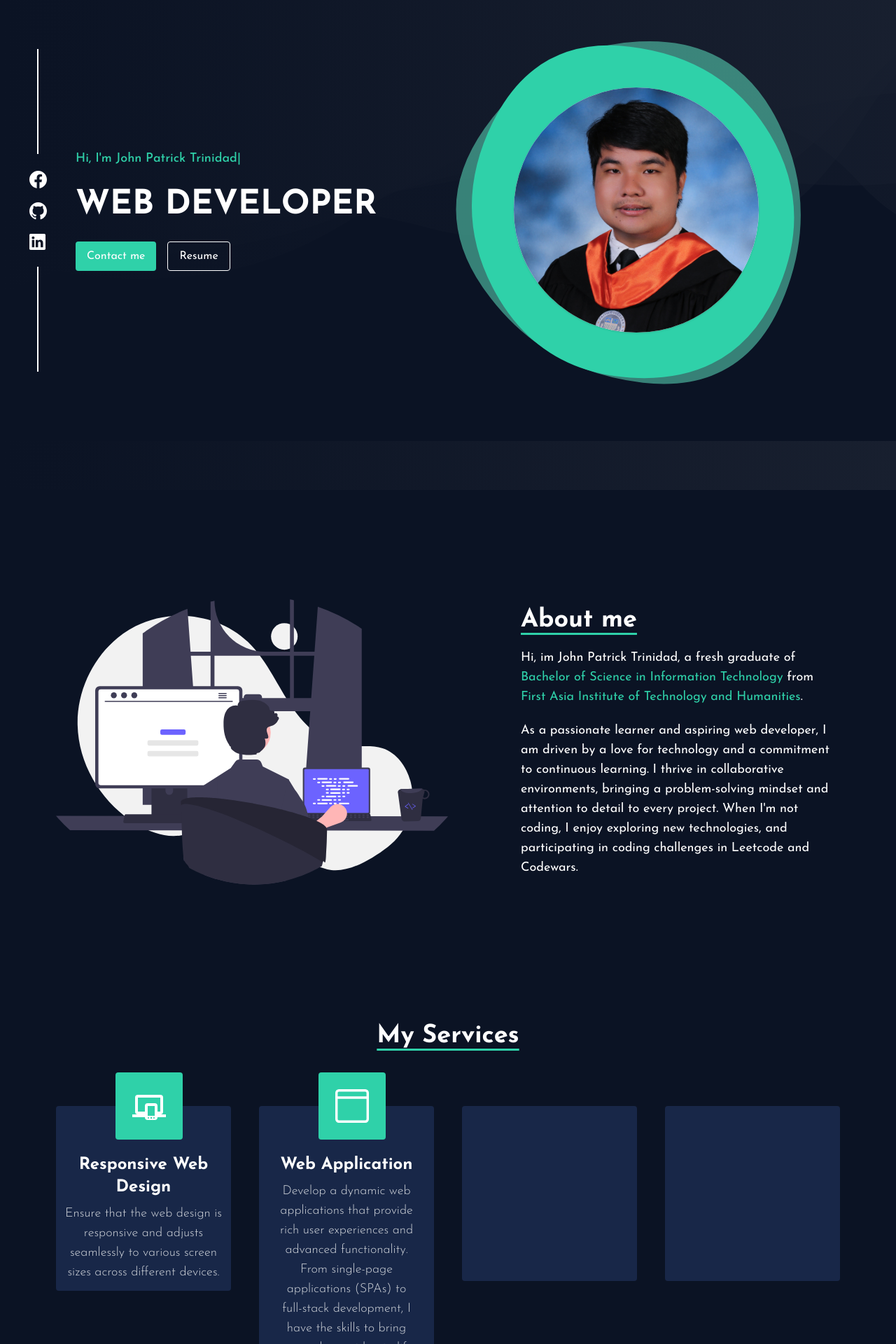
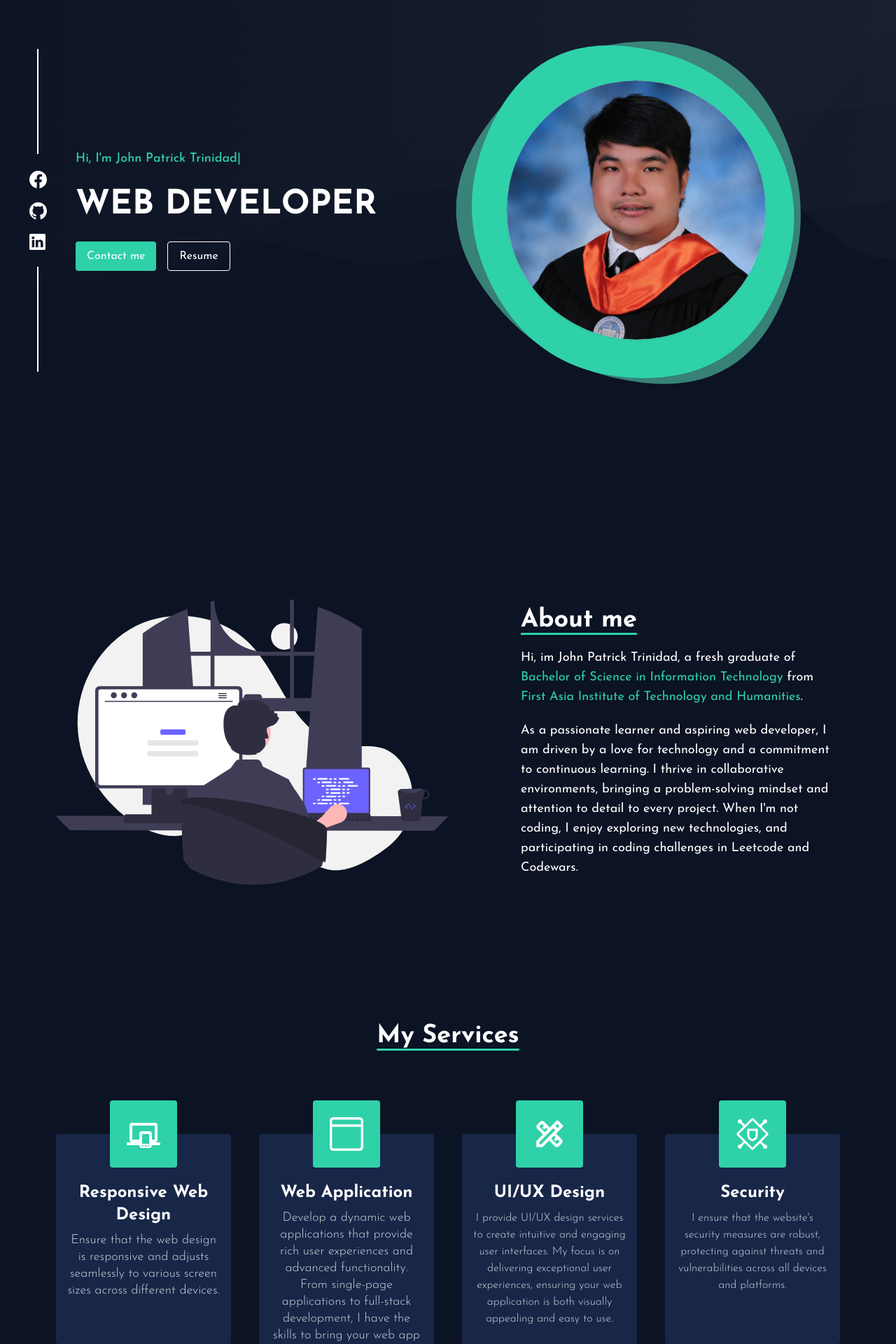
Before and after one commit to TrinidadPatrick/Patrick, a React (Vite) app: page / in a window 1280 px wide. Shown: the part 100-2020 px from the top of the page at 70% size. Built offline with nearby package versions, Linux system fonts and the light colour scheme.

Commit message:
services section finished

```diff
--- a/index.html
+++ b/index.html
@@ -6,7 +6,7 @@
     <meta name="viewport" content="width=device-width, initial-scale=1.0" />
     <title>Patrick Trinidad</title>
   </head>
-  <body>
+  <body class="bg-themeBlue">
     <div id="root"></div>
     <script type="module" src="/src/main.jsx"></script>
   </body>
--- a/package.json
+++ b/package.json
@@ -10,6 +10,7 @@
     "preview": "vite preview"
   },
   "dependencies": {
+    "aos": "^2.3.4",
     "react": "^18.3.1",
     "react-dom": "^18.3.1",
     "react-icons": "^5.2.1",
--- a/src/App.jsx
+++ b/src/App.jsx
@@ -11,7 +11,7 @@ import Projects from './Components/Projects'
 function App() {
 
   return (
-    <div className='App relative '>
+    <div className='App relative overflow-x-hidden flex flex-col items-center w-full max-w-[1920px] mx-auto bg-themeBlue '>
       <Header />
 
       <main className='flex flex-col'>
--- a/src/Components/AboutMe.jsx
+++ b/src/Components/AboutMe.jsx
@@ -1,16 +1,41 @@
-import React from 'react'
+import React, { useEffect, useState } from 'react'
 import aboutMe from '../Utilities/Images/AboutMeImage.svg'
+import AOS from 'aos'
+import 'aos/dist/aos.css';
 
 const AboutMe = () => {
+  const [isMobile, setIsMobile] = useState(false);
+
+  useEffect(()=>{
+    AOS.init({
+        duration : 500,
+        easing : "ease-in-out-cubic",
+    })
+
+    const handleResize = () => {
+      setIsMobile(window.innerWidth < 768); // Adjust this value based on your needs
+    };
+
+    handleResize(); // Check the initial screen size
+    window.addEventListener('resize', handleResize);
+
+    return () => {
+      window.removeEventListener('resize', handleResize);
+    };
+
+
+  },[])
+
+
   return (
-    <div className='w-full flex lg:gap-10 justify-center items-center h-full py-20 bg-themeBlue text-white px-10 lg:px-20'>
+    <div className='w-full max-w-[1920px] mx-auto flex lg:gap-10 justify-center items-center h-full py-20 bg-themeBlue text-white px-10 lg:px-20'>
 
       {/* Left Section */}
-      <div className='hidden md:flex w-72 h-72 semiMd:w-80 semiMd:h-80 lg:w-96 lg:h-96 xl:w-[35rem] xl:h-[35rem]  justify-center '>
+      <div data-aos={isMobile ? '' : 'zoom-in'} className='hidden md:flex w-72 h-72 semiMd:w-80 semiMd:h-80 lg:w-96 lg:h-96 xl:w-[35rem] xl:h-[35rem]  justify-center '>
         <img className='' src={aboutMe} alt="about me" />
       </div>
 
-      <div className='flex-1 md:ps-16 '>
+      <div data-aos={isMobile ? '' : 'zoom-in-left'} className='flex-1 md:ps-16 '>
         <h1 style={{textDecorationColor : '#2FD1A9'}} className='text-2xl xl:text-4xl font-bold underline underline-offset-[9px]'>About me</h1>
         <p className='text-xl md:text-sm lg:text-[1rem] xl:text-lg mt-5'>Hi, im John Patrick Trinidad, a fresh graduate of <span className='text-themeGreen'>Bachelor of Science in Information Technology</span> from
         <span className='text-themeGreen'> First Asia Institute of Technology and Humanities</span>.
--- a/src/Components/Introduction.jsx
+++ b/src/Components/Introduction.jsx
@@ -11,7 +11,8 @@ const Introduction = () => {
 
 
   return (
-    <div style={{ backgroundImage: `url(${HomeBG})`}} className='w-full h-screen   flex gap-10 items-center px-10 py-20'>
+    <main className=''>
+    <div style={{ backgroundImage: `url(${HomeBG})`, backgroundRepeat : 'no-repeat', backgroundPosition : 'top', backgroundSize : 'cover'}} className='max-w-[1920px] mx-auto bg-black origin-top bg-center h-screen max-h-[1080px] flex gap-10 items-center px-10 py-20'>
         {/* Links sections Facebook, Github, and LinkedIn */}
         <div className='hidden sm:flex w-7 gap-6 items-center flex-col py-10'>
             {/* Line 1 */}
@@ -46,17 +47,18 @@ const Introduction = () => {
 
         {/* My Image */}
         <div className='hidden lg:flex flex-1 h-full justify-center items-center relative'>
-            <div className='flex-1 h-full flex absolute justify-center'>
+            <div className='flex-1 h-full max-h-[700px] flex absolute justify-center'>
                 <img src={Blob1} />
             </div>
-            <div className='flex-1 h-full flex justify-center absolute '>
+            <div className='flex-1 h-full flex max-h-[700px] justify-center absolute '>
                 <img src={Blob2}  />
             </div>
-            <div className=' w-[300px] xl:w-[350px] rounded-full aspect-square bg-white overflow-hidden shadow z-20'>
+            <div className=' w-[300px] xl:w-[370px] max-h-[700px] rounded-full aspect-square bg-white overflow-hidden shadow z-20'>
                 <img src={Profile} alt='profile' />
             </div>
         </div>
     </div>
+    </main>
   )
 }
 
--- a/src/Components/Services.jsx
+++ b/src/Components/Services.jsx
@@ -1,30 +1,57 @@
-import React from 'react'
+import React, { useEffect } from 'react'
+import { MdOutlineDesignServices } from "react-icons/md";
+import AOS from 'aos'
+import 'aos/dist/aos.css';
+import WindowSizeProvider from './WindowSizeProvider';
 
 const Services = () => {
+  const {size} = WindowSizeProvider()
+
+  useEffect(()=>{
+    AOS.init({
+        duration : 400,
+        easing : "ease-in-out-cubic"
+    })
+  },[])
+
   return (
     <div className='w-full h-full flex flex-col items-center gap-20 bg-themeBlue text-white py-10 '>
       <h1 style={{textDecorationColor : '#2FD1A9'}} className='text-2xl xl:text-4xl font-bold underline underline-offset-[9px]'>My Services</h1>
 
       {/* Service List */}
-      <div className='grid grid-cols-4 gap-10 w-full px-20'>
+      <div data-aos="zoom-out"  className='flex flex-wrap mt-10 gap-16 justify-center semiMd:grid semiSm:grid-cols-2 semiMd:grid-cols-4 semiMd:gap-5 xl:gap-10 w-full px-10 xl:px-20'>
 
-        <div className='bg-themeBlueLight py-3 px-3 flex flex-col rounded aspect-square relative'>
-          <div className=' w-24  aspect-square bg-themeGreen rounded absolute mx-auto -top-12 left-[34%] flex items-center justify-center'>
-          <svg xmlns="http://www.w3.org/2000/svg" width="3rem" height="3rem" viewBox="0 0 24 24"><path fill="#FFFFFF" d="M4 6v10h5v-4a2 2 0 0 1 2-2h5a2 2 0 0 1 2 2v4h2V6zM0 20v-2h4a2 2 0 0 1-2-2V6a2 2 0 0 1 2-2h16a2 2 0 0 1 2 2v10a2 2 0 0 1-2 2h4v2h-6a2 2 0 0 1-2 2h-5a2 2 0 0 1-2-2zm11.5 0a.5.5 0 0 0-.5.5a.5.5 0 0 0 .5.5a.5.5 0 0 0 .5-.5a.5.5 0 0 0-.5-.5m4 0a.5.5 0 0 0-.5.5a.5.5 0 0 0 .5.5a.5.5 0 0 0 .5-.5a.5.5 0 0 0-.5-.5M13 20v1h1v-1zm-2-8v7h5v-7z"/></svg>
+        <div className='bg-themeBlueLight w-[300px] h-[250px] xl:h-[300px] semiMd:w-full serviceBoxShadow py-3 px-3 lg:px-4 flex flex-col rounded semiMd:aspect-square relative'>
+          <div className=' w-[4.5rem] lg:w-20 xl:w-24  aspect-square bg-themeGreen rounded absolute mx-auto -top-10 lg:-top-12 left-[50%] -translate-x-[50%] flex items-center justify-center'>
+          <svg xmlns="http://www.w3.org/2000/svg" width={`${size.width <= 1023 ? '2.5rem' : '3rem'}`} height={`${size.width <= 1023 ? '2.5rem' : '3rem'}`} viewBox="0 0 24 24"><path fill="#FFFFFF" d="M4 6v10h5v-4a2 2 0 0 1 2-2h5a2 2 0 0 1 2 2v4h2V6zM0 20v-2h4a2 2 0 0 1-2-2V6a2 2 0 0 1 2-2h16a2 2 0 0 1 2 2v10a2 2 0 0 1-2 2h4v2h-6a2 2 0 0 1-2 2h-5a2 2 0 0 1-2-2zm11.5 0a.5.5 0 0 0-.5.5a.5.5 0 0 0 .5.5a.5.5 0 0 0 .5-.5a.5.5 0 0 0-.5-.5m4 0a.5.5 0 0 0-.5.5a.5.5 0 0 0 .5.5a.5.5 0 0 0 .5-.5a.5.5 0 0 0-.5-.5M13 20v1h1v-1zm-2-8v7h5v-7z"/></svg>
           </div>
-          <h2 className='text-center text-white text-2xl font-bold mt-14'>Responsive Web Design</h2>
-          <p className='text-lg text-center font-[300] text-gray-300 mt-2'>Ensure that the web design is responsive and adjusts seamlessly to various screen sizes across different devices.</p>
+          <h2 className='text-center text-white text-xl semiMd:text-lg xl:text-2xl font-bold mt-10 semiMd:mt-9 lg:mt-7 xl:mt-14'>Responsive Web Design</h2>
+          <p className='text-base semiMd:text-sm lg:text-sm xl:text-lg leading-5 semiMd:leading-4 xl:leading-6 text-center font-[300] text-gray-300 mt-2 xl:mt-2'>Ensure that the web design is responsive and adjusts seamlessly to various screen sizes across different devices.</p>
         </div>
 
-        <div className='bg-themeBlueLight py-3 px-6 flex flex-col rounded aspect-square relative'>
-          <div className=' w-24  aspect-square bg-themeGreen rounded absolute mx-auto -top-12 left-[34%] flex items-center justify-center'>
-          <svg xmlns="http://www.w3.org/2000/svg" width="3em" height="3em" viewBox="0 0 14 14"><path fill="none" stroke="#FFFFFF" stroke-linecap="round" stroke-linejoin="round" d="M.5 3.494h13M12.5.5h-11a1 1 0 0 0-1 1v11a1 1 0 0 0 1 1h11a1 1 0 0 0 1-1v-11a1 1 0 0 0-1-1"/></svg>
+        <div className='bg-themeBlueLight w-[300px] h-[250px] xl:h-[300px] semiMd:w-full serviceBoxShadow py-3 px-3 lg:px-4 flex flex-col rounded semiMd:aspect-square relative'>
+          <div className=' w-[4.5rem] lg:w-20 xl:w-24  aspect-square bg-themeGreen rounded absolute mx-auto -top-10 lg:-top-12 left-[50%] -translate-x-[50%] flex items-center justify-center'>
+          <svg xmlns="http://www.w3.org/2000/svg" width={`${size.width <= 1023 ? '2rem' : '3rem'}`} height={`${size.width <= 1023 ? '2rem' : '3rem'}`} viewBox="0 0 14 14"><path fill="none" stroke="#FFFFFF" strokeLinecap="round" strokeLinejoin="round" d="M.5 3.494h13M12.5.5h-11a1 1 0 0 0-1 1v11a1 1 0 0 0 1 1h11a1 1 0 0 0 1-1v-11a1 1 0 0 0-1-1"/></svg>
           </div>
-          <h2 className='text-center text-white text-2xl font-bold mt-14'>Web Application</h2>
-          <p className='text-lg text-center font-[300] text-gray-300 mt-2'>Develop a dynamic web applications that provide rich user experiences and advanced functionality. From single-page applications (SPAs) to full-stack development, I have the skills to bring your web app idea to life.</p>
+          <h2 className='text-center text-white text-xl semiMd:text-lg xl:text-2xl font-bold mt-10 semiMd:mt-9 lg:mt-7 xl:mt-14'>Web Application</h2>
+          <p className='text-base semiMd:text-sm lg:text-sm xl:text-lg leading-5 semiMd:leading-4 xl:leading-6 text-center font-[300] text-gray-300 mt-2 xl:mt-2'>Develop a dynamic web applications that provide rich user experiences and advanced functionality. From single-page applications to full-stack development, I have the skills to bring your web app idea to life.</p>
         </div>
-        <div className='bg-themeBlueLight py-3 px-6 flex flex-col rounded aspect-square relative'></div>
-        <div className='bg-themeBlueLight py-3 px-6 flex flex-col rounded aspect-square relative'></div>
+
+        <div className='bg-themeBlueLight w-[300px] h-[250px] xl:h-[300px] semiMd:w-full serviceBoxShadow py-3 px-3 lg:px-4 flex flex-col rounded semiMd:aspect-square relative'>
+          <div className=' w-[4.5rem] lg:w-20 xl:w-24  aspect-square bg-themeGreen rounded absolute mx-auto -top-10 lg:-top-12 left-[50%] -translate-x-[50%] flex items-center justify-center'>
+            <MdOutlineDesignServices size={size.width <= 1023 ? 40 : 50} />
+          </div>
+          <h2 className='text-center text-white text-xl semiMd:text-lg xl:text-2xl font-bold mt-10 semiMd:mt-9 lg:mt-7 xl:mt-14'>UI/UX Design</h2>
+          <p className='text-base semiMd:text-sm lg:text-sm xl:text-base leading-5 semiMd:leading-4 xl:leading-6 text-center font-[300] text-gray-300 mt-2 xl:mt-2'>I provide UI/UX design services to create intuitive and engaging user interfaces. My focus is on delivering exceptional user experiences, ensuring your web application is both visually appealing and easy to use.</p>
+        </div>
+
+        <div className='bg-themeBlueLight w-[300px] h-[250px] xl:h-[300px] semiMd:w-full serviceBoxShadow py-3 px-3 lg:px-4 flex flex-col rounded semiMd:aspect-square relative'>
+          <div className=' w-[4.5rem] lg:w-20 xl:w-24  aspect-square bg-themeGreen rounded absolute mx-auto -top-10 lg:-top-12 left-[50%] -translate-x-[50%] flex items-center justify-center'>
+          <svg xmlns="http://www.w3.org/2000/svg" width={`${size.width <= 1023 ? '2rem' : '3rem'}`} height={`${size.width <= 1023 ? '2rem' : '3rem'}`} viewBox="0 0 32 32"><path fill="#FFFFFF" d="M11 11v6.468a5.02 5.02 0 0 0 2.861 4.52L16 23l2.139-1.013A5.02 5.02 0 0 0 21 17.467V11Zm8 6.468a3.01 3.01 0 0 1-1.717 2.71L16 20.787l-1.283-.607A3.01 3.01 0 0 1 13 17.468V13h6Z"/><path fill="#FFFFFF" d="M30.414 17.414a2 2 0 0 0 0-2.828l-5.787-5.787l2.9-2.862a2.002 2.002 0 1 0-1.44-1.388l-2.874 2.836l-5.799-5.8a2 2 0 0 0-2.828 0L8.799 7.374L5.937 4.472A2.002 2.002 0 1 0 4.55 5.914l2.835 2.873l-5.8 5.799a2 2 0 0 0 0 2.828l5.8 5.799l-2.835 2.873a1.998 1.998 0 1 0 1.387 1.442l2.862-2.9l5.787 5.786a2 2 0 0 0 2.828 0l5.8-5.799l2.872 2.836a1.998 1.998 0 1 0 1.442-1.387l-2.9-2.863ZM16 29L3 16L16 3l13 13Z"/></svg>
+          </div>
+          <h2 className='text-center text-white text-xl semiMd:text-lg xl:text-2xl font-bold mt-10 semiMd:mt-9 lg:mt-7 xl:mt-14'>Security</h2>
+          <p className='text-base semiMd:text-sm lg:text-sm xl:text-base leading-5 semiMd:leading-4 xl:leading-6 text-center font-[300] text-gray-300 mt-2 xl:mt-2'>I ensure that the website's security measures are robust, protecting against threats and vulnerabilities across all devices and platforms.</p>
+        </div>
       </div>
     </div>
   )
--- /dev/null
+++ b/src/Components/WindowSizeProvider.jsx
@@ -0,0 +1,24 @@
+import React, { useEffect, useState } from 'react'
+
+const WindowSizeProvider = () => {
+    const [size, setSize] = useState({ width: window.innerWidth, height: window.innerHeight });
+
+
+    useEffect(()=>{
+        const getWindowSize = () => {
+            const {innerWidth, innerHeight} = window
+            setSize({width : innerWidth, height : innerHeight})
+        }
+        getWindowSize()
+
+        window.addEventListener('resize', getWindowSize)
+
+        return () => {
+            window.removeEventListener('resize', getWindowSize)
+        }
+    },[])
+
+  return {size}
+}
+
+export default WindowSizeProvider
--- a/src/index.css
+++ b/src/index.css
@@ -35,3 +35,18 @@
   visibility: visible;
   transform: scaleX(1);
 }
+
+
+/* Services box shadow */
+.serviceBoxShadow {
+  transition: all 0.1s ease-in-out; /* Add this line */
+  -webkit-transition: all 0.1s ease-in-out; /* For older versions of Webkit */
+  -moz-transition: all 0.1s ease-in-out; /* For older versions of Firefox */
+}
+
+.serviceBoxShadow:hover {
+  box-shadow: -1px 1px 13px 6px rgba(47,209,169,0.82);
+  -webkit-box-shadow: -1px 1px 13px 6px rgba(47,209,169,0.82);
+  -moz-box-shadow: -1px 1px 13px 6px rgba(47,209,169,0.82);
+  scale: 1.02;
+}
--- a/tailwind.config.js
+++ b/tailwind.config.js
@@ -16,7 +16,8 @@ export default {
       ,
       screens : {
         extraSm : '400px',
-        semiMd : '950px'
+        semiMd : '950px',
+        semiSm : '500px'
       }
     },
   },
```
Also changed, not shown: src/Components/Header.jsx (+8 -5 lines), 1 other file (tests, documents, lock files or other folders).
